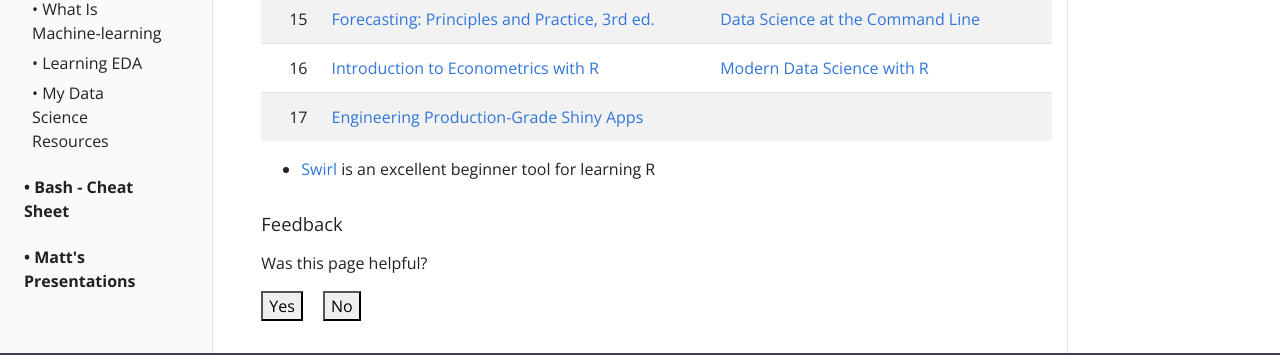
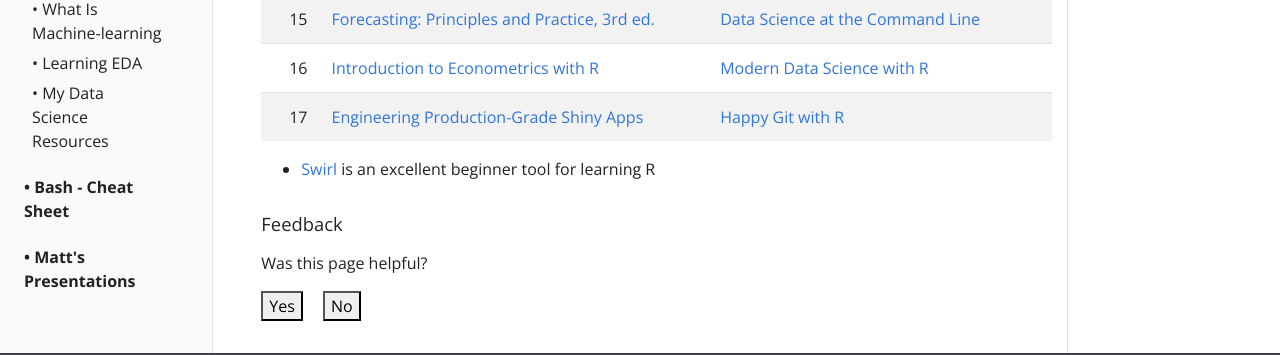
Before and after one commit to mccurcio/mccurcio.github.io, a Jekyll site: the page built from _docs/r-book-resources.md, in a window 1280 px wide and 900 px high, scrolled down 669 px. Shown: the part 397-752 px from the top of the window. Built offline with Jekyll 4.4.1, drawn with Linux system fonts in a browser that asks for light colours.

Commit message:
Added line 17-2

```diff
--- a/_docs/r-book-resources.md
+++ b/_docs/r-book-resources.md
@@ -24,6 +24,6 @@
 14 | [Introduction to Data Exploration and Analysis with R](https://bookdown.org/mikemahoney218/IDEAR/) | [Data Science with R: A Resource Compendium](https://bookdown.org/martin_monkman/DataScienceResources_book/)
 15 | [Forecasting: Principles and Practice, 3rd ed.](https://otexts.com/fpp3/) | [Data Science at the Command Line](https://datascienceatthecommandline.com/)
 16 | [Introduction to Econometrics with R](https://www.econometrics-with-r.org/index.html) | [Modern Data Science with R](https://mdsr-book.github.io/mdsr2e/)
-17 | [Engineering Production-Grade Shiny Apps](https://engineering-shiny.org/index.html) |
+17 | [Engineering Production-Grade Shiny Apps](https://engineering-shiny.org/index.html) | [Happy Git with R](https://happygitwithr.com/)
 
 - [Swirl](https://swirlstats.com/) is an excellent beginner tool for learning R
```
